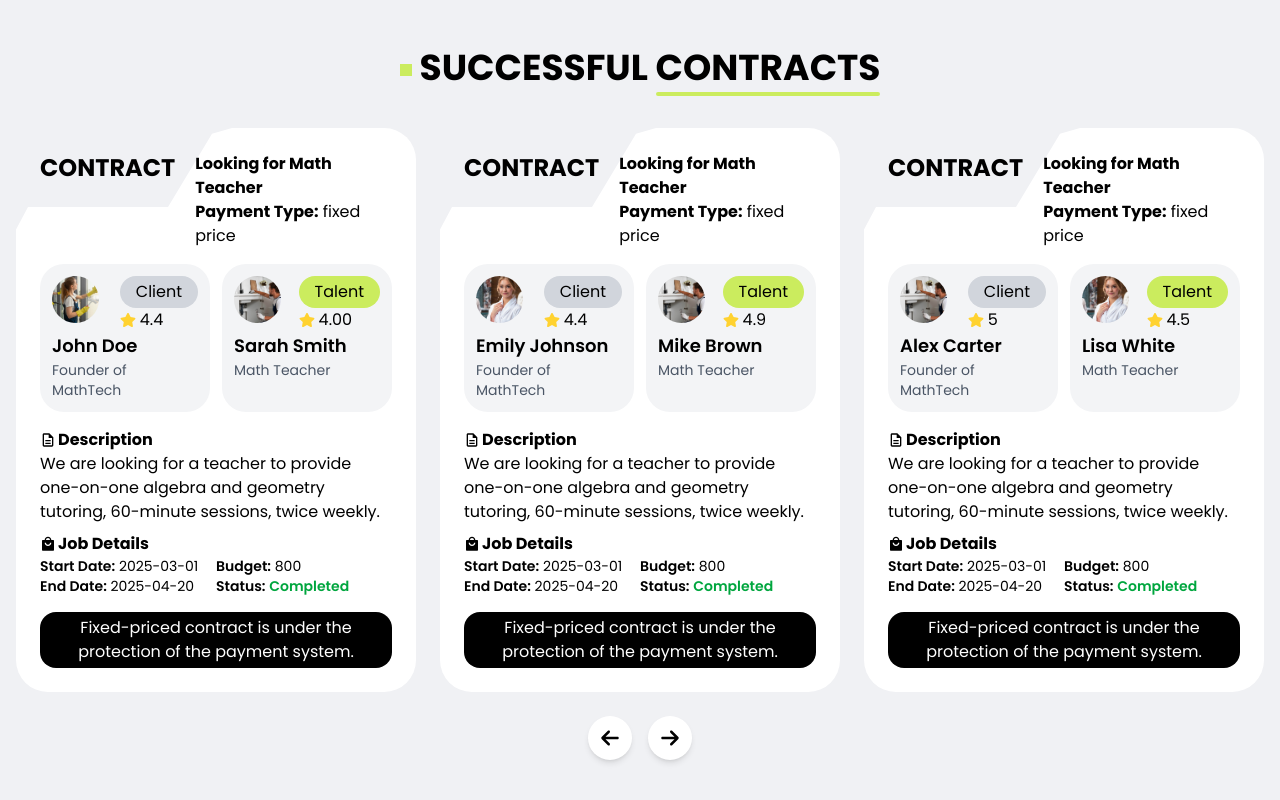
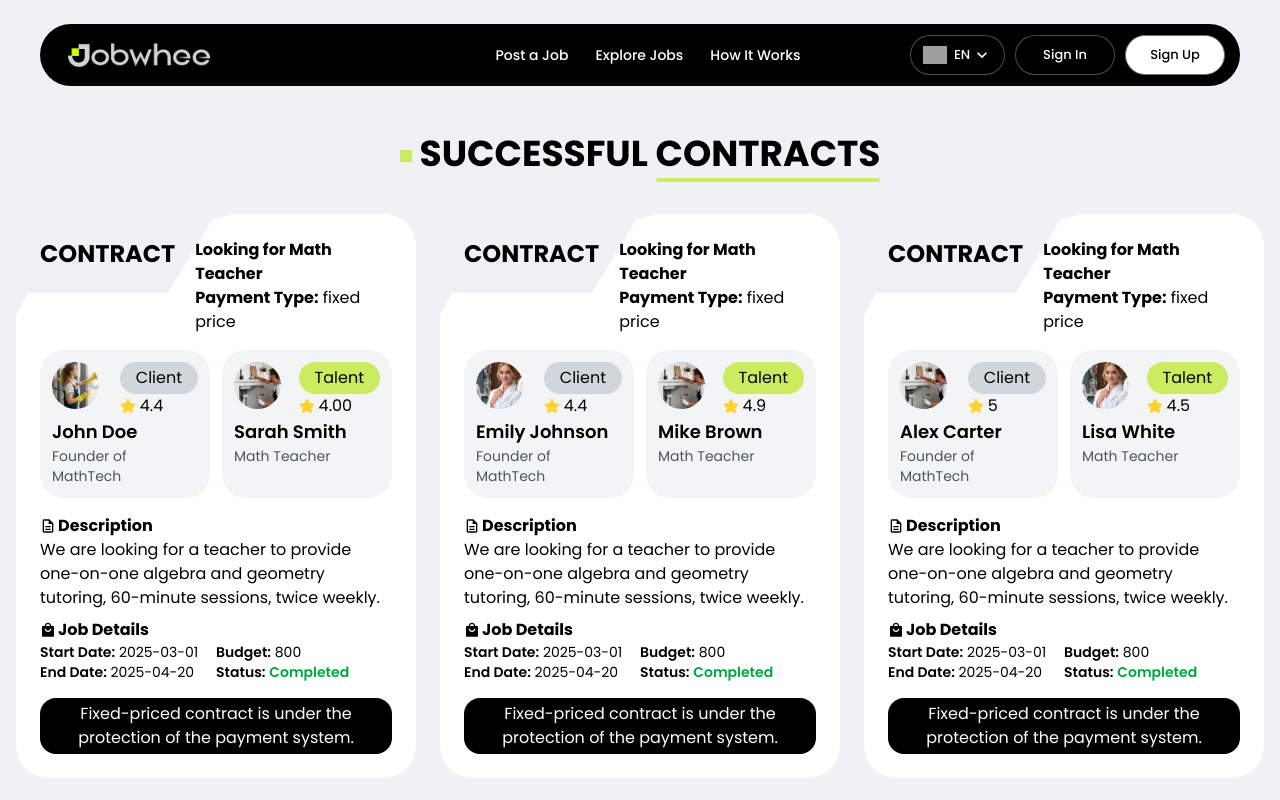
Before and after one commit to JilluRahmanJibon/Jobwhee-Landing-Page, a Next.js app: page / in a window 1280 px wide. Shown: the top 800 px of the page. Built offline with nearby package versions, Linux system fonts and the light colour scheme; grey boxes are pictures that could not be loaded.

Commit message:
update navbar

```diff
--- a/src/app/page.js
+++ b/src/app/page.js
@@ -15,7 +15,7 @@ export default function Home() {
   return (
     <div className="space-y-4">
       <div className=" max-w-[1440px] mx-auto">
-      {/* <Navbar /> */}
+      <Navbar />
       {/* <Banner /> */}
       {/* <Discover />     */}
       <SuccessfulContracts />
--- a/src/components/navbar.js
+++ b/src/components/navbar.js
@@ -12,9 +12,19 @@ export default function Navbar ()
     const [ selectedLang, setSelectedLang ] = useState("en");
 
     const languages = [
-        { code: "en", name: "English", flag: "/us.png" },
-        { code: "gr", name: "Greek", flag: "/greek.png" },
+        { id: 1, code: "en", name: "English", flag: "/navber/us.png" },
+        { id: 2, code: "gr", name: "Greek", flag: "/navber/greek.png" },
     ];
+
+    const setLanguage = () =>
+    {
+        setIsLangOpen(!isLangOpen);
+
+        setTimeout(() =>
+        {
+            setIsLangOpen(false);
+        }, 5000);
+    };
 
     const handleLangSelect = (code) =>
     {
@@ -23,114 +33,144 @@ export default function Navbar ()
     };
 
     return (
-        <nav className="bg-black max-h-[74px] rounded-full text-white p-4 stick top-0 z-50">
-            <div className="container mx-auto flex justify-between items-center relative">
-                <div className="flex items-center">
+        <nav className="w-full  text-white mt-[1.5rem] stick top-0 z-50 [@media(min-width:850px)]:px-0 px-[1rem]">
+            <div className="[@media(min-width:1450px)]:!w-[1440px] [@media(min-width:1210px)]:!w-[1200px] [@media(min-width:850px)]:w-[850px] [@media(min-width:540px)]:w-[95%] w-[100%] [@media(min-width:1450px)]:!h-[74px] [@media(min-width:1210px)]:!h-[62px] [@media(min-width:500px)]:h-[54px]  h-[44px] mx-auto rounded-full flex justify-between bg-black items-center relative [@media(min-width:1210px)]:!px-[15px] [@media(min-width:850px)]:px-[8px] px-[5px]">
+                <div className="flex items-center [@media(min-width:1450px)]:!ml-[1rem]  [@media(min-width:850px)]:ml-[0.8rem] ml-[0.5rem]">
                     <Link href="/">
                         <Image
                             src="/logo.png"
                             alt="Logo"
+                            width={171}
+                            height={27}
+                            className="[@media(min-width:1450px)]:flex hidden cursor-pointer"
+                        />
+                        <Image
+                            src="/logo.png"
+                            alt="Logo"
                             width={142}
-                            height={26}
-                            className="cursor-pointer"
+                            height={22}
+                            className="[@media(min-width:1450px)]:!hidden [@media(min-width:1210px)]:flex hidden cursor-pointer"
+                        />
+                        <Image
+                            src="/logo.png"
+                            alt="Logo"
+                            width={108}
+                            height={17}
+                            className="[@media(min-width:1210px)]:!hidden [@media(min-width:550px)]:flex hidden cursor-pointer"
+                        />
+                        <Image
+                            src="/logo.png"
+                            alt="Logo"
+                            width={95}
+                            height={15}
+                            className="[@media(min-width:550px)]:hidden flex cursor-pointer"
                         />
                     </Link>
                 </div>
 
-                <div
-                    className={`md:flex md:items-center md:space-x-6 absolute left-1/2 transform -translate-x-1/2 ${ isOpen ? "block" : "hidden"
-                        } md:block w-full md:w-auto mt-4 md:mt-0 text-center`}
-                >
-                    <div className="flex flex-col md:flex-row md:space-x-6">
+                <div className="[@media(min-width:850px)]:flex hidden [@media(min-width:1450px)]:!gap-[32px] [@media(min-width:1210px)]:gap-[27px] gap-[20px] [@media(min-width:1450px)]:!pl-[9rem] [@media(min-width:1210px)]:pl-[11rem] pl-[0rem]">
                     <Link href="/post-job">
-                            <span className="block md:inline-block hover:text-gray-300 cursor-pointer py-2 md:py-0">
+                        <span className="[@media(min-width:1450px)]:!text-[16px] [@media(min-width:1210px)]:text-[14px] text-[12px] font-[500] text-[#FFFFFF] cursor-pointer">
                             Post a Job
                         </span>
                     </Link>
                     <Link href="/explore-job">
-                            <span className="block md:inline-block hover:text-gray-300 cursor-pointer py-2 md:py-0">
+                        <span className="[@media(min-width:1450px)]:!text-[16px] [@media(min-width:1210px)]:text-[14px] text-[12px] font-[500] text-[#FFFFFF] cursor-pointer">
                             Explore Jobs
                         </span>
                     </Link>
                     <Link href="/how-works">
-                            <span className="block md:inline-block hover:text-gray-300 cursor-pointer py-2 md:py-0">
+                        <span className="[@media(min-width:1450px)]:!text-[16px] [@media(min-width:1210px)]:text-[14px] text-[12px] font-[500] text-[#FFFFFF] cursor-pointer">
                             How It Works
                         </span>
                     </Link>
                 </div>
-                </div>
 
                 <div
-                    className={`flex items-center space-x-4 ${ isOpen ? "block" : "hidden"
-                        } md:flex md:space-x-4 mt-4 md:mt-0`}
+                    className={`flex items-center [@media(min-width:850px)]:gap-[10px] gap-[6px]`}
                 >
-                    <div className="relative">
+                    <div className="relative [@media(min-width:765px)]:flex hidden">
                         <button
-                            onClick={() => setIsLangOpen(!isLangOpen)}
-                            className="border border-gray-500 bg-black py-2 px-3 rounded-full flex items-center space-x-2"
+                            onClick={() => setLanguage()}
+                            className="w-[95px] [@media(min-width:1450px)]:h-[48px] h-[40px] border-[1px] border-[#94949480] bg-black px-3 rounded-full flex  justify-between items-center"
                         >
                             <Image
                                 src={languages.find((lang) => lang.code === selectedLang).flag}
                                 alt={selectedLang}
-                                width={20}
-                                height={20}
+                                width={24}
+                                height={24}
                             />
-                            <span className="uppercase" >{languages.find((lang) => lang.code === selectedLang).name.slice(0,2)}</span>
-                            <MdKeyboardArrowDown />
+                            <span className="[@media(min-width:1450px)]:text-[14px] text-[13px] font-[500] uppercase ml-[5px]">
+                                {languages
+                                    .find((lang) => lang.code === selectedLang)
+                                    .name.slice(0, 2)}
+                            </span>
+                            <MdKeyboardArrowDown className="text-[20px]" />
                         </button>
                         {isLangOpen && (
-                            <div className="absolute top-full mt-2 right-0 bg-black rounded-lg shadow-lg w-30 z-50 divide-y divide-gray-600">
+                            <div className="absolute top-full mt-2 right-0 px-[7px] bg-black border-[1px] border-[#94949480] rounded-[14px] shadow-lg w-[131px] h-[75px] z-50 ">
+                                <div className="w-full h-full flex flex-wrap items-center justify-start px-[5px] py-[5px]">
                                     {languages.map((lang) => (
+                                        <div key={lang.id} className="w-full">
                                             <button
                                                 key={lang.code}
                                                 onClick={() => handleLangSelect(lang.code)}
-                                        className="flex items-center space-x-2 px-4 py-2 text-left hover:bg-gray-700"
+                                                className="w-full flex items-center space-x-2 text-left bg-transparent"
                                             >
-                                        <Image src={lang.flag} alt={lang.name} width={20} height={20} />
-                                        <span>{lang.name}</span>
+                                                <Image
+                                                    src={lang.flag}
+                                                    alt={lang.name}
+                                                    width={23}
+                                                    height={23}
+                                                />
+                                                <span className="text-[14px] font-[500]">
+                                                    {lang.name}
+                                                </span>
                                             </button>
+                                            <div
+                                                className={`${ lang.name == "English" ? "" : "hidden"
+                                                    } mt-[6px] w-full h-[1px] bg-[#4A4A4A]`}
+                                            ></div>
+                                        </div>
                                     ))}
                                 </div>
-
+                            </div>
                         )}
                     </div>
 
-                    <Link href="/signin" className="border border-gray-500 bg-black py-2 px-3 rounded-[49px]">
+                    <Link
+                        href="/signin"
+                        className="[@media(min-width:1450px)]:w-[122px] w-[100px] [@media(min-width:1450px)]:h-[48px] h-[40px] [@media(min-width:1450px)]:text-[14px] text-[13px] font-[500] border-[1px] border-[#94949480] bg-black [@media(min-width:540px)]:flex hidden justify-center items-center py-2 px-3 rounded-[49px]"
+                    >
                         Sign In
                     </Link>
                     <Link
                         href="/signup"
-                        className="border border-gray-500 bg-white text-black py-2 px-3 rounded-[49px]"
+                        className="[@media(min-width:1450px)]:!w-[122px] [@media(min-width:500px)]:w-[100px] w-[90px] [@media(min-width:1450px)]:!h-[48px] [@media(min-width:500px)]:h-[40px] h-[34px] [@media(min-width:1450px)]:!text-[14px] [@media(min-width:500px)]:text-[13px] text-[12px] font-[500] border border-gray-500 bg-white text-black py-2 px-3 flex justify-center items-center rounded-[49px]"
                     >
                         Sign Up
                     </Link>
-                </div>
-
-                <div className="md:hidden">
-                    <button
-                        onClick={() => setIsOpen(!isOpen)}
-                        className="text-white focus:outline-none"
-                    >
-                        <svg
-                            className="w-6 h-6"
-                            fill="none"
-                            stroke="currentColor"
-                            viewBox="0 0 24 24"
-                            xmlns="http://www.w3.org/2000/svg"
-                        >
-                            <path
-                                strokeLinecap="round"
-                                strokeLinejoin="round"
-                                strokeWidth="2"
-                                d={isOpen ? "M6 18L18 6M6 6l12 12" : "M4 6h16M4 12h16M4 18h16"}
-                            />
-                        </svg>
-                    </button>
+                    <div className="[@media(min-width:850px)]:hidden flex justify-center items-center [@media(min-width:500px)]:w-[40px] w-[34px] [@media(min-width:500px)]:h-[40px] h-[35px] rounded-[50%] bg-white">
+                        <Image
+                            src="/mobileViewIcon.png"
+                            alt="Logo"
+                            width={17.78}
+                            height={17.78}
+                            className="cursor-pointer [@media(min-width:500px)]:inline hidden" />
+                        <Image
+                            src="/mobileViewIcon.png"
+                            alt="Logo"
+                            width={14}
+                            height={14}
+                            className="cursor-pointer [@media(min-width:500px)]:hidden inline" />
                     </div>
                 </div>
 
+
+            </div>
+
             {isOpen && (
-                <div className="md:hidden mt-4 text-center">
+                <div className="[@media(min-width:850px)]:hidden mt-4 text-center">
                     <div className="flex flex-col space-y-2">
                         <Link href="/post-job">
                             <span className="block hover:text-gray-300 cursor-pointer py-2">
@@ -154,13 +194,18 @@ export default function Navbar ()
                                 className="bg-gray-700 text-white p-1 rounded w-full flex items-center justify-center space-x-2"
                             >
                                 <Image
-                                    src={languages.find((lang) => lang.code === selectedLang).flag}
+                                    src={
+                                        languages.find((lang) => lang.code === selectedLang).flag
+                                    }
                                     alt={selectedLang}
                                     width={20}
                                     height={20}
                                 />
-                                <span>{languages.find((lang) => lang.code === selectedLang).name}</span>
+                                <span>
+                                    {languages.find((lang) => lang.code === selectedLang).name}
+                                </span>
                             </button>
+
                             {isLangOpen && (
                                 <div className="absolute top-full mt-2 left-0 right-0 bg-gray-700 rounded-lg shadow-lg w-full z-50">
                                     {languages.map((lang) => (
@@ -169,13 +214,19 @@ export default function Navbar ()
                                             onClick={() => handleLangSelect(lang.code)}
                                             className="flex items-center space-x-2 px-4 py-2 w-full text-left hover:bg-gray-600"
                                         >
-                                            <Image src={lang.flag} alt={lang.name} width={20} height={20} />
+                                            <Image
+                                                src={lang.flag}
+                                                alt={lang.name}
+                                                width={20}
+                                                height={20}
+                                            />
                                             <span>{lang.name}</span>
                                         </button>
                                     ))}
                                 </div>
                             )}
                         </div>
+
                         <Link href="/signin">
                             <span className="block hover:text-gray-300 cursor-pointer py-2">
                                 Sign In
```
Lines whose indentation alone changed are shown as unchanged.
